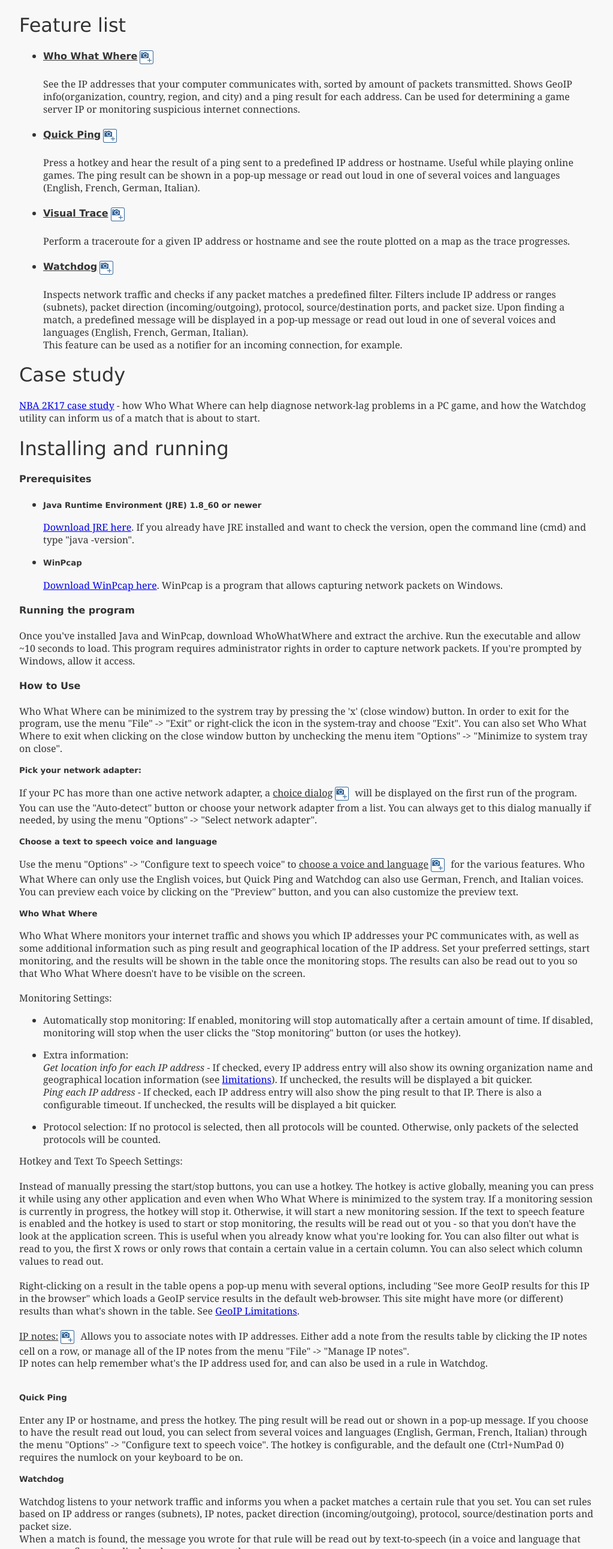
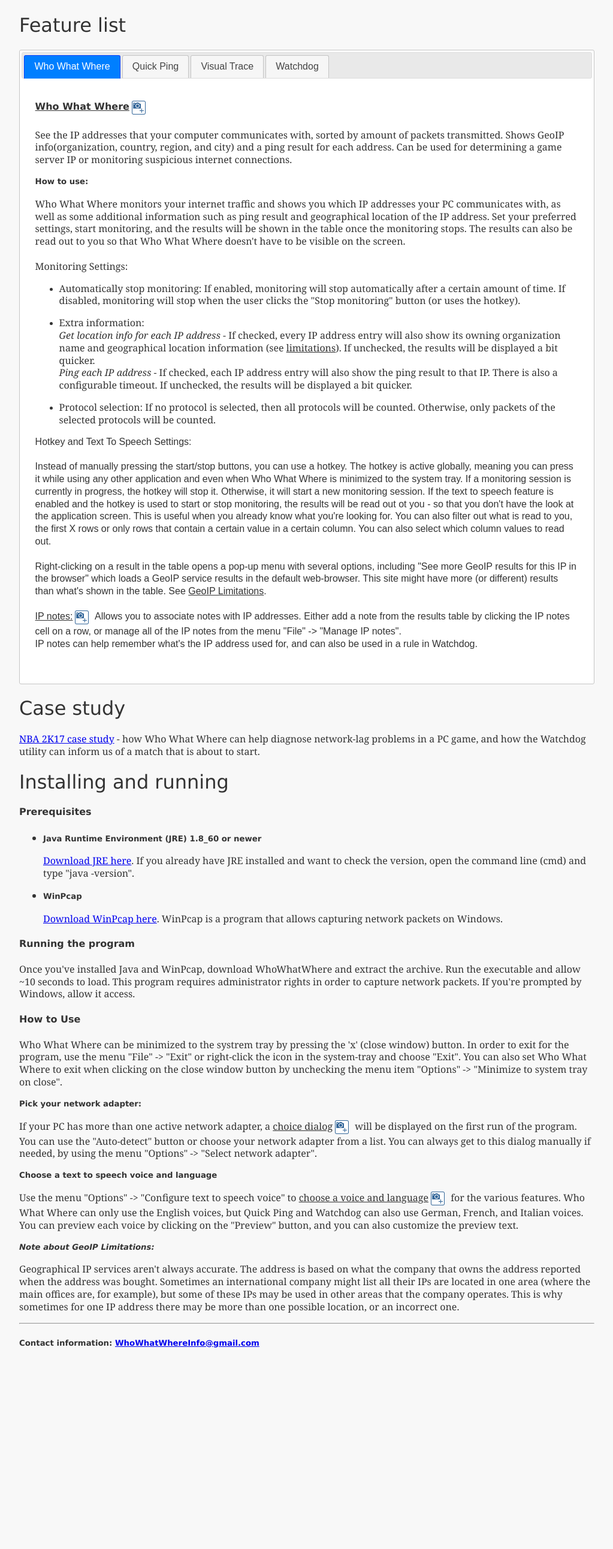
Before and after one commit to ck3ck3/WhoWhatWhere, a plain HTML site: page index.html in a window 1280 px wide. Shown: the part 1662-4245 px from the top of the page at 60% size, without its empty margins (128-1151 px from the left). After the commit the page ends 3953 px from the top, so only its background shows below. Drawn offline with nearby package versions, Linux system fonts and the light colour scheme.

Commit message:
Adding tabs

```diff
--- a/index.html
+++ b/index.html
@@ -5,8 +5,17 @@
     <meta http-equiv="content-type" content="text/html; charset=UTF-8">
 
 	<link href="style.css" rel="stylesheet">
+	<link rel="stylesheet" href="http://code.jquery.com/ui/1.12.1/themes/base/jquery-ui.css">
+	<!-- <script src="https://code.jquery.com/jquery-1.12.4.js"></script> -->
+	<script type="text/javascript" src="http://cdnjs.cloudflare.com/ajax/libs/jquery/2.2.1/jquery.js"></script>
+	<script src="https://code.jquery.com/ui/1.12.1/jquery-ui.js"></script>
 	<link rel="icon" type="image/png" href="www16.png">
 
+	<script>
+		$( function() {
+			$( "#tabs" ).tabs();
+		} );
+	</script>
 
     <title>Who What Where</title>
   </head>
@@ -32,29 +41,81 @@
 		<img src="http://2no.co/1ffJ"/>
 
 	    <h1>Feature list</h1>
+		<div id="tabs">
 			<ul>
-	      <li>
+				<li><a href="#tabs-www">Who What Where</a></li>
+				<li><a href="#tabs-quickPing">Quick Ping</a></li>
+				<li><a href="#tabs-visualTrace">Visual Trace</a></li>
+				<li><a href="#tabs-watchdog">Watchdog</a></li>
+			</ul>
+			<div id="tabs-www">
 				<h2><a class="imgLink" href="http://ck3ck3.github.io/WhoWhatWhere/screenshots/WhoWhatWhere.png">Who What Where</a></h2>
 				<p>See the IP addresses that your computer communicates with, sorted by amount of packets transmitted. Shows GeoIP info(organization, country, region, and city) and a ping result for each address. Can be used for determining a game server IP or monitoring suspicious internet connections.</p>
+				<h3>How to use:</h3>
+				<p>Who What Where monitors your internet traffic and shows you which IP addresses your PC communicates with, as well as some additional information such as ping result and geographical location of the IP address. Set your preferred settings, start monitoring, and the results will be shown in the table once the monitoring stops. The results can also be read out to you so that Who What Where doesn't have to be visible on the screen.
+				<br><br>
+				Monitoring Settings:
+				<ul>
+				  <li><p>Automatically stop monitoring: If enabled, monitoring will stop automatically after a certain amount of time. If disabled, monitoring will stop when the user clicks the "Stop monitoring" button (or uses the hotkey).</p></li>
+				  <li><p>Extra information:
+
+					<br><i>Get location info for each IP address</i> - If checked, every IP address entry will also show its owning organization name and geographical location information (see <a href="#GeoIPLimitations">limitations</a>). If unchecked, the results will be displayed a bit quicker.
+
+					<br><i>Ping each IP address</i> - If checked, each IP address entry will also show the ping result to that IP. There is also a configurable timeout. If unchecked, the results will be displayed a bit quicker.</p>
 				  </li>
+				  <li><p>Protocol selection: If no protocol is selected, then all protocols will be counted. Otherwise, only packets of the selected protocols will be counted.</p></li>
+				</ul>
 
-	      <li>
+				Hotkey and Text To Speech Settings:
+				<br><br>Instead of manually pressing the start/stop buttons, you can use a hotkey. The hotkey is active globally, meaning
+				you can press it while using any other application and even when Who What Where is minimized to the system tray. If a monitoring session is currently in progress, the hotkey will stop it. Otherwise, it will start a new monitoring session. If the text to speech feature is enabled and
+				the hotkey is used to start or stop monitoring, the results will be read out ot you - so that you don't have the look at the application screen. This is useful when you already know what you're looking for. You can also filter out what is read to you,
+				the first X rows or only rows that contain a certain value in a certain column. You can also select which column values to read out.
+
+				<br><br>
+				Right-clicking on a result in the table opens a pop-up menu with several options, including "See more GeoIP results for this IP in the browser" which loads a GeoIP service
+				results in the default web-browser. This site might have more (or different) results than what's shown in the table. See <a href="#GeoIPLimitations">GeoIP Limitations</a>.
+				<br><br>
+				<a class="imgLink" href="http://ck3ck3.github.io/WhoWhatWhere/screenshots/IPNotes.png">IP notes:</a> Allows you to associate notes with IP addresses. Either add a note from the results table by clicking the IP notes cell on a row, or manage all of the IP notes from the menu "File" -> "Manage IP notes".
+				<br>IP notes can help remember what's the IP address used for, and can also be used in a rule in Watchdog.
+				<br><br>
+
+				</p>
+			</div>
+			<div id="tabs-quickPing">
 				<h2><a class="imgLink" href="http://ck3ck3.github.io/WhoWhatWhere/screenshots/QuickPing.png">Quick Ping</a></h2>
 				<p>Press a hotkey and hear the result of a ping sent to a predefined IP address or hostname. Useful while playing online games. The ping result can be shown in a pop-up message or read out loud in one of several voices and languages (English, French, German, Italian).</p>
-	      </li>
-
-		  <li>
+				<h3>How to use:</h3>
+				<p>Enter any IP or hostname, and press the hotkey. The ping result will be read out or shown in a pop-up message. If you choose to have the result read out loud, you can select from several voices and languages (English, German, French, Italian) through the menu "Options" -> "Configure text to speech voice". The hotkey is configurable, and the default one (Ctrl+NumPad 0) requires the numlock on your keyboard to be on.
+			</div>
+			<div id="tabs-visualTrace">
 				<h2><a class="imgLink" href="http://ck3ck3.github.io/WhoWhatWhere/screenshots/VisualTraceAnim.gif">Visual Trace</a></h2>
 				<p>Perform a traceroute for a given IP address or hostname and see the route plotted on a map as the trace progresses.</p>
-	      </li>
-
-	      <li>
+				<h3>How to use:</h3>
+				<p>Enter any IP or hostname, and set the settings to your preferred values.
+				<ul>
+					<li>Ping timeout sets the timeout for each of the 3 pings that are perfromed per hop.</li>
+					<li>Checking the "Resolve hostnames" checkbox will try to get the hostname of each hop, keep in mind this might slow the trace down. </li>
+					<li>The setting "Stop tracing if X consecutive hops haven't responded" allows you to automatically stop the trace once it's not likely that another hop will be discovered, instead of waiting for the trace to end by reaching its maximum of 30 hops.</li>
+				</ul>
+				Once you're ready, click "Trace" to start, and watch the route get plotted as the trace advances. When the trace ends (either by reaching the destination hop or due to the user aborting the trace) you can show/hide any map pin on the route by the checking/unchecking the checkbox on the trace results table. You can also click the magnifying glass icon ("Zoom in") to see the exact location of the hop and zoom further in with the spinner's arrows.
+				<br>By right clicking any row in the table you can see more GeoIP Info from another GeoIP source on your default browser.
+				</p>
+			</div>
+			<div id="tabs-watchdog">
 				<h2><a class="imgLink" href="http://ck3ck3.github.io/WhoWhatWhere/screenshots/Watchdog.png">Watchdog</a></h2>
 				<p>Inspects network traffic and checks if any packet matches a predefined filter. Filters include IP address or ranges (subnets), packet direction (incoming/outgoing), protocol, source/destination ports, and packet size. Upon finding a match, a predefined message will be displayed in a pop-up message or read out loud in one of several voices and languages (English, French, German, Italian).
 				<br>This feature can be used as a notifier for an incoming connection, for example.
 				</p>
-	      </li>
-	    </ul>
+				<h3>How to use:</h3>
+				<p>Watchdog listens to your network traffic and informs you when a packet matches a certain rule that you set. You can set rules based on IP address or ranges (subnets), IP notes, packet direction (incoming/outgoing), protocol, source/destination ports and packet size.
+				<br>When a match is found, the message you wrote for that rule will be read out by text-to-speech (in a voice and language that you can configure) or displayed as a pop-up on the screen.
+				<br>Select a radiobutton to indicate if Watchdog should just wait for the first packet of this type and inform you, or keep watching for these packets until you stop it. If you choose to keep looking for matches, specify
+				a cooldown period. A cooldown period is the minimal amount of time between getting Watchdog alerts; its purpose is to avoid flooding you with messages. Minimal cooldown period is 1 second, the default is 3 seconds.
+				<br>Watchdog can be started by clicking the "Start Watchdog" button or pressing the hotkey. The default hotkey (Ctrl+NumPad Del) requires the numlock on your keyboard to be on.
+				</p>
+			</div>
+		</div>
 
 		<h1>Case study</h1>
 		<a href="http://ck3ck3.github.io/WhoWhatWhere/case-study.html">NBA 2K17 case study</a> - how Who What Where can help diagnose network-lag problems in a PC game, and how the Watchdog utility can inform us of a match that is about to start.
@@ -91,55 +152,6 @@
 		<p>Use the menu "Options" -> "Configure text to speech voice" to <a class="imgLink" href="http://ck3ck3.github.io/WhoWhatWhere/screenshots/VoiceSelection.png">choose a voice and language</a> for the various features. Who What Where can only use the English voices, but Quick Ping and Watchdog can also use German, French, and Italian voices. You can preview each voice by clicking on the "Preview" button, and you can also customize the preview text.
 		</p>
 
-	    <h3>Who What Where</h3>
-	    <p>Who What Where monitors your internet traffic and shows you which IP addresses your PC communicates with, as well as some additional information such as ping result and geographical location of the IP address. Set your preferred settings, start monitoring, and the results will be shown in the table once the monitoring stops. The results can also be read out to you so that Who What Where doesn't have to be visible on the screen.
-		<br><br>
-	    Monitoring Settings:
-	    <ul>
-	      <li><p>Automatically stop monitoring: If enabled, monitoring will stop automatically after a certain amount of time. If disabled, monitoring will stop when the user clicks the "Stop monitoring" button (or uses the hotkey).</p></li>
-		  <li><p>Extra information:
-
-	        <br><i>Get location info for each IP address</i> - If checked, every IP address entry will also show its owning organization name and geographical location information (see <a href="#GeoIPLimitations">limitations</a>). If unchecked, the results will be displayed a bit quicker.
-
-	        <br><i>Ping each IP address</i> - If checked, each IP address entry will also show the ping result to that IP. There is also a configurable timeout. If unchecked, the results will be displayed a bit quicker.</p>
-	      </li>
-		  <li><p>Protocol selection: If no protocol is selected, then all protocols will be counted. Otherwise, only packets of the selected protocols will be counted.</p></li>
-	    </ul>
-
-		Hotkey and Text To Speech Settings:
-		<br><br>Instead of manually pressing the start/stop buttons, you can use a hotkey. The hotkey is active globally, meaning
-	    you can press it while using any other application and even when Who What Where is minimized to the system tray. If a monitoring session is currently in progress, the hotkey will stop it. Otherwise, it will start a new monitoring session. If the text to speech feature is enabled and
-	    the hotkey is used to start or stop monitoring, the results will be read out ot you - so that you don't have the look at the application screen. This is useful when you already know what you're looking for. You can also filter out what is read to you,
-	    the first X rows or only rows that contain a certain value in a certain column. You can also select which column values to read out.
-
-		<br><br>
-	    Right-clicking on a result in the table opens a pop-up menu with several options, including "See more GeoIP results for this IP in the browser" which loads a GeoIP service
-	    results in the default web-browser. This site might have more (or different) results than what's shown in the table. See <a href="#GeoIPLimitations">GeoIP Limitations</a>.
-		<br><br>
-		<a class="imgLink" href="http://ck3ck3.github.io/WhoWhatWhere/screenshots/IPNotes.png">IP notes:</a> Allows you to associate notes with IP addresses. Either add a note from the results table by clicking the IP notes cell on a row, or manage all of the IP notes from the menu "File" -> "Manage IP notes".
-		<br>IP notes can help remember what's the IP address used for, and can also be used in a rule in Watchdog.
-		<br><br>
-
-		</p>
-
-	    <h3>Quick Ping</h3> <p>Enter any IP or hostname, and press the hotkey. The ping result will be read out or shown in a pop-up message. If you choose to have the result read out loud, you can select from several voices and languages (English, German, French, Italian) through the menu "Options" -> "Configure text to speech voice". The hotkey is configurable, and the default one (Ctrl+NumPad 0) requires the numlock on your keyboard to be on.
-
-
-	    <h3>Watchdog</h3> <p>Watchdog listens to your network traffic and informs you when a packet matches a certain rule that you set. You can set rules based on IP address or ranges (subnets), IP notes, packet direction (incoming/outgoing), protocol, source/destination ports and packet size.
-		<br>When a match is found, the message you wrote for that rule will be read out by text-to-speech (in a voice and language that you can configure) or displayed as a pop-up on the screen.
-		<br>Select a radiobutton to indicate if Watchdog should just wait for the first packet of this type and inform you, or keep watching for these packets until you stop it. If you choose to keep looking for matches, specify
-		a cooldown period. A cooldown period is the minimal amount of time between getting Watchdog alerts; its purpose is to avoid flooding you with messages. Minimal cooldown period is 1 second, the default is 3 seconds.
-		<br>Watchdog can be started by clicking the "Start Watchdog" button or pressing the hotkey. The default hotkey (Ctrl+NumPad Del) requires the numlock on your keyboard to be on.
-		</p>
-	    <h3>Visual Trace</h3> <p>Enter any IP or hostname, and set the settings to your preferred values.
-		<ul>
-			<li>Ping timeout sets the timeout for each of the 3 pings that are perfromed per hop.</li>
-			<li>Checking the "Resolve hostnames" checkbox will try to get the hostname of each hop, keep in mind this might slow the trace down. </li>
-			<li>The setting "Stop tracing if X consecutive hops haven't responded" allows you to automatically stop the trace once it's not likely that another hop will be discovered, instead of waiting for the trace to end by reaching its maximum of 30 hops.</li>
-		</ul>
-		Once you're ready, click "Trace" to start, and watch the route get plotted as the trace advances. When the trace ends (either by reaching the destination hop or due to the user aborting the trace) you can show/hide any map pin on the route by the checking/unchecking the checkbox on the trace results table. You can also click the magnifying glass icon ("Zoom in") to see the exact location of the hop and zoom further in with the spinner's arrows.
-		<br>By right clicking any row in the table you can see more GeoIP Info from another GeoIP source on your default browser.
-
 	    <a name="GeoIPLimitations"></a>
 	    <h3><i>Note about GeoIP Limitations:</i></h3> <p>Geographical IP services aren't always accurate. The address is based on what the company that owns the address reported when the address was bought. Sometimes an international company might list all their IPs are located in one area (where the main
 	    offices are, for example), but some of these IPs may be used in other areas that the company operates. This is why sometimes for one IP address there may be more than one possible location, or an incorrect one.
@@ -149,7 +161,6 @@
 
 	</div>
 
-    <script type="text/javascript" src="//cdnjs.cloudflare.com/ajax/libs/jquery/2.2.1/jquery.js"></script>
     <script type="text/javascript" src="script.js"></script>
 
 	<script type="text/javascript">
```
Lines whose indentation alone changed are shown as unchanged.
